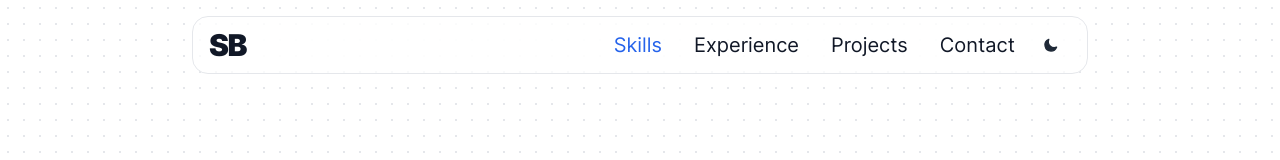
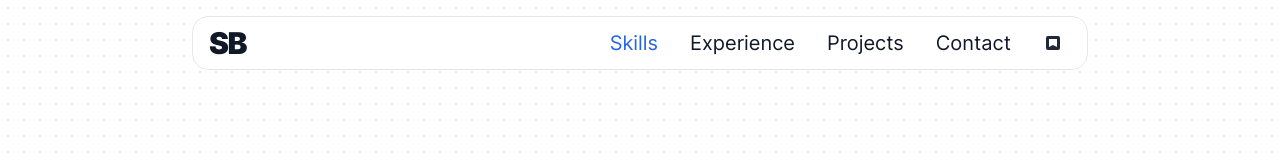
Before and after one commit to shrey333/portfolio, a Next.js app: page /skills in a window 1280 px wide. Shown: the top 160 px of the page. Built offline with nearby package versions, Linux system fonts and the light colour scheme.

Commit message:
feat: update theme system with navbar integration and app configuration

```diff
--- a/components/navbar.js
+++ b/components/navbar.js
@@ -3,6 +3,7 @@ import { useEffect, useState } from "react";
 import Link from "next/link";
 import { useRouter } from "next/router";
 import { motion, AnimatePresence } from "framer-motion";
+import ThemeToggle from "./theme-toggle";
 
 export default function NavBar() {
   const [mounted, setMounted] = useState(false);
@@ -88,80 +89,16 @@ export default function NavBar() {
               </Link>
             </motion.div>
           ))}
-          <motion.button
-            aria-label="Toggle Dark Mode"
-            type="button"
-            className="p-3 h-10 w-10"
-            onClick={() => setTheme(theme === "dark" ? "light" : "dark")}
-            whileHover={{ scale: 1.1 }}
-            whileTap={{ scale: 0.9 }}
-            transition={{ duration: 0.2 }}
-          >
-            {mounted && (
-              <svg
-                xmlns="http://www.w3.org/2000/svg"
-                viewBox="0 0 24 24"
-                fill="currentColor"
-                stroke="currentColor"
-                className="h-4 w-4 text-gray-800 dark:text-gray-200"
-              >
-                {theme === "dark" ? (
-                  <path
-                    strokeLinecap="round"
-                    strokeLinejoin="round"
-                    strokeWidth={2}
-                    d="M12 3v1m0 16v1m9-9h-1M4 12H3m15.364 6.364l-.707-.707M6.343 6.343l-.707-.707m12.728 0l-.707.707M6.343 17.657l-.707.707"
-                  />
-                ) : (
-                  <path
-                    strokeLinecap="round"
-                    strokeLinejoin="round"
-                    strokeWidth={2}
-                    d="M20.354 15.354A9 9 0 018.646 3.646 9.003 9.003 0 0012 21a9.003 9.003 0 008.354-5.646z"
-                  />
-                )}
-              </svg>
-            )}
-          </motion.button>
+          <div className="ml-2">
+            <ThemeToggle />
+          </div>
         </div>
 
         {/* Mobile Menu Button */}
         <div className="flex md:hidden items-center gap-2">
-          <motion.button
-            aria-label="Toggle Dark Mode"
-            type="button"
-            className="p-2 h-10 w-10"
-            onClick={() => setTheme(theme === "dark" ? "light" : "dark")}
-            whileHover={{ scale: 1.1 }}
-            whileTap={{ scale: 0.9 }}
-            transition={{ duration: 0.2 }}
-          >
-            {mounted && (
-              <svg
-                xmlns="http://www.w3.org/2000/svg"
-                viewBox="0 0 24 24"
-                fill="currentColor"
-                stroke="currentColor"
-                className="h-4 w-4 text-gray-800 dark:text-gray-200"
-              >
-                {theme === "dark" ? (
-                  <path
-                    strokeLinecap="round"
-                    strokeLinejoin="round"
-                    strokeWidth={2}
-                    d="M12 3v1m0 16v1m9-9h-1M4 12H3m15.364 6.364l-.707-.707M6.343 6.343l-.707-.707m12.728 0l-.707.707M6.343 17.657l-.707.707"
-                  />
-                ) : (
-                  <path
-                    strokeLinecap="round"
-                    strokeLinejoin="round"
-                    strokeWidth={2}
-                    d="M20.354 15.354A9 9 0 018.646 3.646 9.003 9.003 0 0012 21a9.003 9.003 0 008.354-5.646z"
-                  />
-                )}
-              </svg>
-            )}
-          </motion.button>
+          <div className="mr-2">
+            <ThemeToggle />
+          </div>
           <motion.button
             onClick={() => setIsMenuOpen(!isMenuOpen)}
             className="p-2 text-gray-900 dark:text-gray-100"
--- a/pages/_app.js
+++ b/pages/_app.js
@@ -4,7 +4,7 @@ import { Analytics } from "@vercel/analytics/react";
 
 function MyApp({ Component, pageProps }) {
   return (
-    <ThemeProvider attribute="class">
+    <ThemeProvider attribute="class" defaultTheme="system" enableSystem>
       <Component {...pageProps} />
       <Analytics />
     </ThemeProvider>
```
